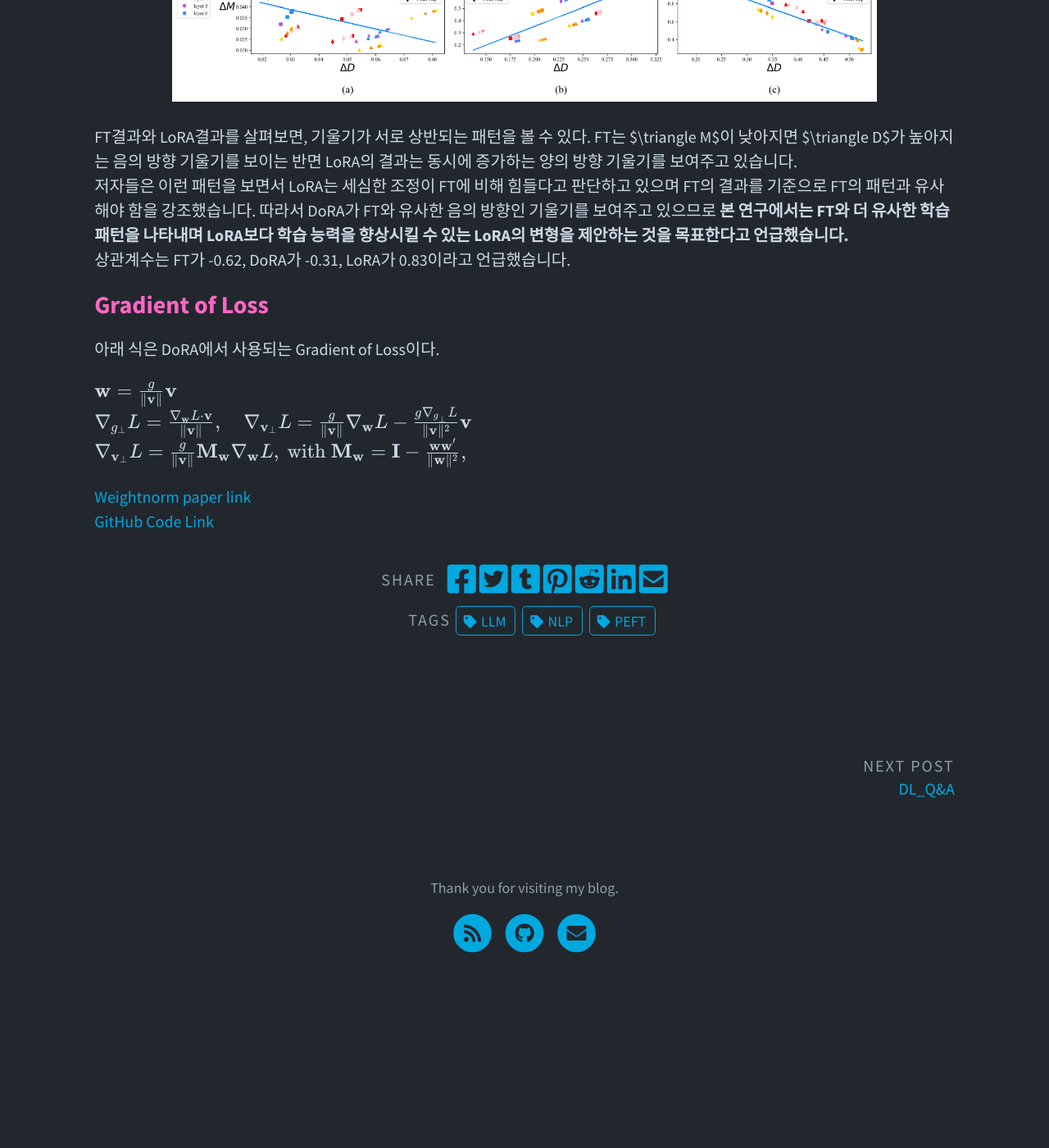
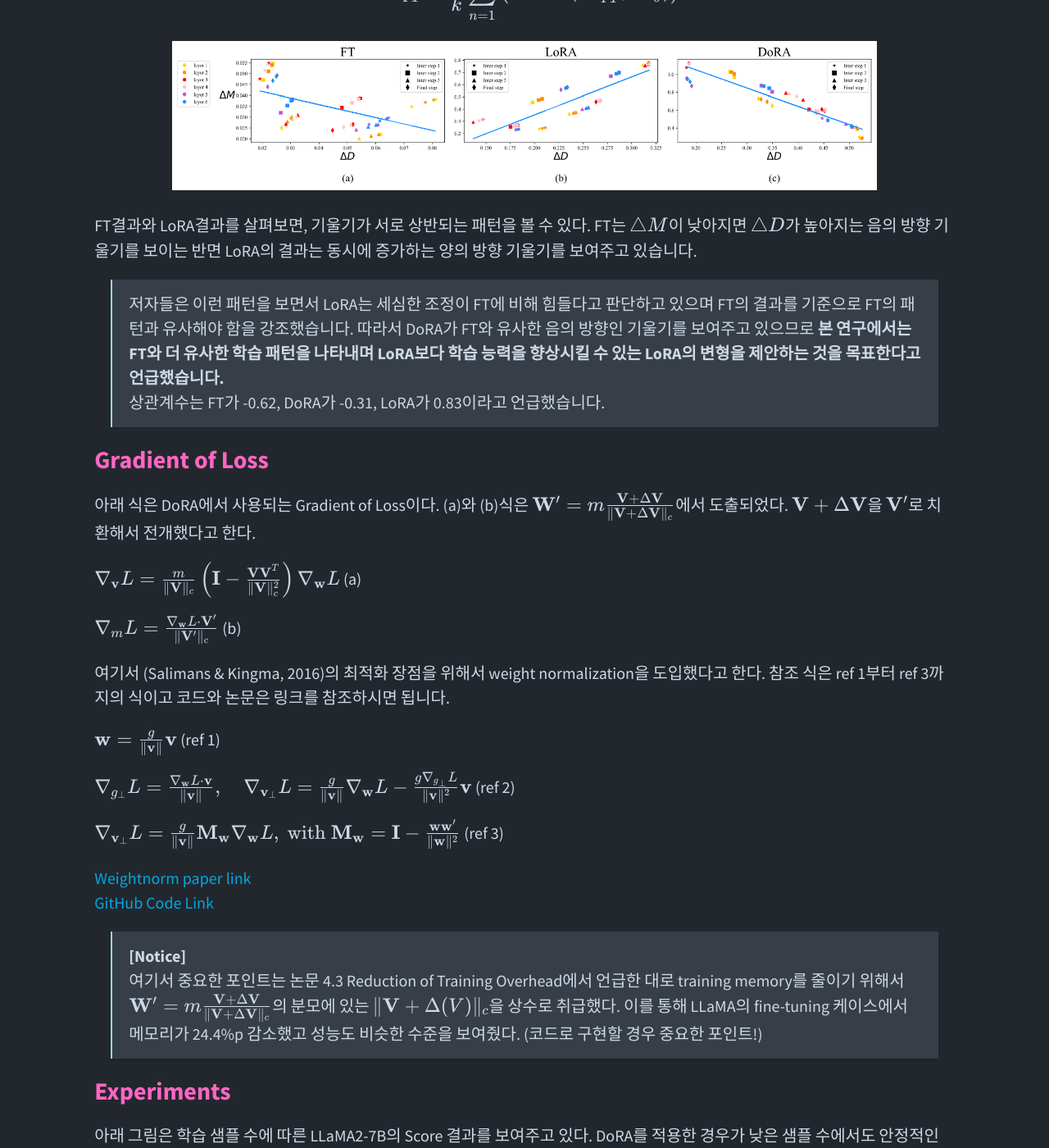
Before and after one commit to sooyoung-wind/sooyoung-wind.github.io, a Jekyll site: the page built from _posts/post_2024/202402/2024-02-19-paper_review.md, in a window 1280 px wide and 1400 px high, scrolled down 2614 px. Shown: the whole window at 82% size. Built offline with Jekyll 4.4.1, drawn with Linux system fonts in a browser that asks for light colours; some web fonts are replaced; a script that is not in the unit is left out; comment, search, counter and statistics services are not loaded; before the commit the page ends 3814 px from its top, so only the background shows below that; some of the changed text lies outside the part shown.

Commit message:
:wrench: fix and update blog

```diff
--- a/_posts/post_2024/202402/2024-02-19-paper_review.md
+++ b/_posts/post_2024/202402/2024-02-19-paper_review.md
@@ -8,11 +8,14 @@
   priority : 1.0
 ---
 
+논문 리뷰입니다. 논문 제목은 DoRA, Weight-Decomposed Low-Rank Adaptation입니다. LoRA에서 발전된 PEFT 계열 방법론으로 Direction vector와 Magnitude vector를 도입해서 성능을 개선한 연구입니다.
+
+---
+
 논문 제목 : DoRA, Weight-Decomposed Low-Rank Adaptation
 저널 : ARXIV
-URL : https://arxiv.org/abs/2402.09353
-요약
-LoRA에서 발전된 PEFT 계열 방법론, Direction vector와 Magnitude vector를 도입해서 성능을 개선한 연구
+URL : [https://arxiv.org/abs/2402.09353](https://arxiv.org/abs/2402.09353)
+요약 : LoRA에서 발전된 PEFT 계열 방법론, Direction vector와 Magnitude vector를 도입해서 성능을 개선한 연구
 
 
 ----
@@ -38,7 +41,7 @@
 - SVD(Singular Value Decomposition)을 활용한 LoRA 등 다양하게 파생된 LoRA가 있음[(SVD 관련 블로그)](https://darkpgmr.tistory.com/106)
 
 ### DoRA 구조
-DoRA는 LoRA의 구조를 포함한 형태로 이루어져 있다. 크게 Magnitude, Direction의 용어를 사용해서 2개의 학습 영역을 구분했다. Magnitude는 컬럼 방향($R^d$)을 1차원으로 축소하는 과정이다. decompose에 의해 벡터의 크기를 나눠주기 때문에 단위 벡터로 변환되고 이 단위 벡터는 $m$ 벡터에 의해 다시 scaling up된다. 즉, 각 $R_d$ 방향에 해당하는 벡터들을 기준으로 가중치의 방향성만 유지한 다음 $m$ 벡터의 스칼라 만큼 벡터의 크기를 재정렬하는 개념이라고 볼 수 있다.
+DoRA는 LoRA의 구조를 포함한 형태로 이루어져 있다. 크게 Magnitude, Direction의 용어를 사용해서 2개의 학습 영역을 구분했다. Magnitude는 컬럼 방향($$R^d$$)을 1차원으로 축소하는 과정이다. decompose에 의해 벡터의 크기를 나눠주기 때문에 단위 벡터로 변환되고 이 단위 벡터는 $$m$$ 벡터에 의해 다시 scaling up된다. 즉, 각 $$R_d$$ 방향에 해당하는 벡터들을 기준으로 가중치의 방향성만 유지한 다음 $$m$$ 벡터의 스칼라 만큼 벡터의 크기를 재정렬하는 개념이라고 볼 수 있다.
 Direction 벡터의 내부는 LoRA 구조를 따르고 있어서 동일한 구조로 구성되었다.
 
 $$W = m {V \over \lvert \lvert V \rvert \rvert_c}$$
@@ -47,29 +50,49 @@
 
 ### Weight Decomposition Analysis
 
-$\triangle M$은 규모(magnitude vector)에 대한 사전 훈련 모델의 weight 값과 fine-tuning weight 값의 차이를 나타냅니다. $\triangle D$ 는 방향(direction vector)에 대한 pre-trained weight $W_0$ 과 fine-turning weight $W_{FT}$  값 차이를 의미합니다. 이러한 방법으로 LoRA와 DoRA도 계산하여 아래 그림과 같이 분석했습니다.
-$\triangle M$은 MAE와 같은 개념으로 값이 0에 가까울 수록 차이가 없고 $\triangle D$은 상관계수와 같은 개념으로 cos 유사도(실제로는 $1-cos$ 으로 계산)가 계산되고 있어서 0에 가까울 수록 유사성이 높습니다.
+$$\triangle M$$은 규모(magnitude vector)에 대한 사전 훈련 모델의 weight 값과 fine-tuning weight 값의 차이를 나타냅니다. $$\triangle D$$ 는 방향(direction vector)에 대한 pre-trained weight $$W_0$$ 과 fine-turning weight $$W_{FT}$$  값 차이를 의미합니다. 이러한 방법으로 LoRA와 DoRA도 계산하여 아래 그림과 같이 분석했습니다.
+$$\triangle M$$은 MAE와 같은 개념으로 값이 0에 가까울 수록 차이가 없고 $$\triangle D$$은 상관계수와 같은 개념으로 cos 유사도(실제로는 $$1-cos$$ 으로 계산)가 계산되고 있어서 0에 가까울 수록 유사성이 높습니다.
 
 $$\Delta M_{FT}^{t} = \frac{1}{k} \sum_{n=1}^{k} \left | m_{FT}^{n,t} - m_{0}^{n} \right |$$
 
-$$\Delta D_{FT}^{t} = \frac{1}{k} \sum_{n=1}^{k} \left( 1 - \cos(\mathbf{W}_{FT}^{n,t}, \mathbf{W}_{0}^{n}) \right)
-$$
+$$\Delta D_{FT}^{t} = \frac{1}{k} \sum_{n=1}^{k} \left( 1 - \cos(\mathbf{W}_{FT}^{n,t}, \mathbf{W}_{0}^{n}) \right)$$
 
 ![그림](/assets/img/my_photo/Post_20240219_2.png)
 
-FT결과와 LoRA결과를 살펴보면, 기울기가 서로 상반되는 패턴을 볼 수 있다. FT는 $\triangle M$이 낮아지면 $\triangle D$가 높아지는 음의 방향 기울기를 보이는 반면 LoRA의 결과는 동시에 증가하는 양의 방향 기울기를 보여주고 있습니다.
-저자들은 이런 패턴을 보면서 LoRA는 세심한 조정이 FT에 비해 힘들다고 판단하고 있으며 FT의 결과를 기준으로 FT의 패턴과 유사해야 함을 강조했습니다. 따라서 DoRA가 FT와 유사한 음의 방향인 기울기를 보여주고 있으므로 **본 연구에서는 FT와 더 유사한 학습 패턴을 나타내며 LoRA보다 학습 능력을 향상시킬 수 있는 LoRA의 변형을 제안하는 것을 목표한다고 언급했습니다.**
+FT결과와 LoRA결과를 살펴보면, 기울기가 서로 상반되는 패턴을 볼 수 있다. FT는 $$\triangle M$$이 낮아지면 $$\triangle D$$가 높아지는 음의 방향 기울기를 보이는 반면 LoRA의 결과는 동시에 증가하는 양의 방향 기울기를 보여주고 있습니다.
+> 저자들은 이런 패턴을 보면서 LoRA는 세심한 조정이 FT에 비해 힘들다고 판단하고 있으며 FT의 결과를 기준으로 FT의 패턴과 유사해야 함을 강조했습니다. 따라서 DoRA가 FT와 유사한 음의 방향인 기울기를 보여주고 있으므로 **본 연구에서는 FT와 더 유사한 학습 패턴을 나타내며 LoRA보다 학습 능력을 향상시킬 수 있는 LoRA의 변형을 제안하는 것을 목표한다고 언급했습니다.**
 상관계수는 FT가 -0.62, DoRA가 -0.31, LoRA가 0.83이라고 언급했습니다.
 
 
 ### Gradient of Loss
-아래 식은 DoRA에서 사용되는 Gradient of Loss이다.
+아래 식은 DoRA에서 사용되는 Gradient of Loss이다. (a)와 (b)식은 $$\mathbf{W}' = m \frac{\mathbf{V} + \Delta \mathbf{V}}{\| \mathbf{V} + \Delta \mathbf{V} \|_{c}}$$에서 도출되었다.  $$\mathbf{V} + \Delta \mathbf{V}$$을 $$\mathbf{V}'$$로 치환해서 전개했다고 한다.
 
-$$\mathbf{w} = \frac{g}{\|\mathbf{v}\|} \mathbf{v}$$
-$$\nabla_{g_{\perp}} L = \frac{\nabla_{\mathbf{w}} L \cdot \mathbf{v}}{\|\mathbf{v}\|}, \quad \nabla_{\mathbf{v}_{\perp}} L = \frac{g}{\|\mathbf{v}\|} \nabla_{\mathbf{w}} L - \frac{g \nabla_{g_{\perp}} L}{\|\mathbf{v}\|^2} \mathbf{v}
-$$
-$$\nabla_{\mathbf{v}_{\perp}} L = \frac{g}{\|\mathbf{v}\|} \mathbf{M}_{\mathbf{w}} \nabla_{\mathbf{w}} L, \text{ with } \mathbf{M}_{\mathbf{w}} = \mathbf{I} - \frac{\mathbf{w}\mathbf{w}'}{\|\mathbf{w}\|^2},
-$$
+$$\nabla_{\mathbf{v}} L = \frac{m}{\|\mathbf{V}\|_{c}} \left( \mathbf{I} - \frac{\mathbf{V}\mathbf{V}^{T}}{\|\mathbf{V}\|_{c}^2} \right) \nabla_{\mathbf{w}} L$$  (a)
+
+$$\nabla_{m} L = \frac{\nabla_{\mathbf{w}} L \cdot \mathbf{V}'}{\| \mathbf{V}' \|_{c}}
+$$      (b)
+
+여기서 (Salimans & Kingma, 2016)의 최적화 장점을 위해서 weight normalization을 도입했다고 한다. 참조 식은 ref 1부터 ref 3까지의 식이고 코드와 논문은 링크를 참조하시면 됩니다.
+
+$$\mathbf{w} = \frac{g}{\|\mathbf{v}\|} \mathbf{v}$$      (ref 1)
+
+$$\nabla_{g_{\perp}} L = \frac{\nabla_{\mathbf{w}} L \cdot \mathbf{v}}{\|\mathbf{v}\|}, \quad \nabla_{\mathbf{v}_{\perp}} L = \frac{g}{\|\mathbf{v}\|} \nabla_{\mathbf{w}} L - \frac{g \nabla_{g_{\perp}} L}{\|\mathbf{v}\|^2} \mathbf{v}$$  (ref 2)
+
+$$\nabla_{\mathbf{v}_{\perp}} L = \frac{g}{\|\mathbf{v}\|} \mathbf{M}_{\mathbf{w}} \nabla_{\mathbf{w}} L, \text{ with } \mathbf{M}_{\mathbf{w}} = \mathbf{I} - \frac{\mathbf{w}\mathbf{w}'}{\|\mathbf{w}\|^2}$$    (ref 3)
 
 [Weightnorm paper link](https://proceedings.neurips.cc/paper/2016/file/ed265bc903a5a097f61d3ec064d96d2e-Paper.pdf)
 [GitHub Code Link](https://github.com/openai/weightnorm)
+
+> **[Notice]**
+> 여기서 중요한 포인트는 논문 4.3 Reduction of Training Overhead에서 언급한 대로 training memory를 줄이기 위해서 $$\mathbf{W}' = m \frac{\mathbf{V} + \Delta \mathbf{V}}{\| \mathbf{V} + \Delta \mathbf{V} \|_{c}}$$의 분모에 있는 $$\| \mathbf{V} + \Delta \mathbf(V)\|_c$$을 상수로 취급했다. 이를 통해 LLaMA의 fine-tuning 케이스에서 메모리가 24.4%p 감소했고 성능도 비슷한 수준을 보여줬다. (코드로 구현할 경우 중요한 포인트!)
+
+### Experiments
+아래 그림은 학습 샘플 수에 따른 LLaMA2-7B의 Score 결과를 보여주고 있다. DoRA를 적용한 경우가 낮은 샘플 수에서도 안정적인 Score를 보여주었다.
+
+![그림](/assets/img/my_photo/Post_20240219_3.png)
+
+논문에서 Rank r에 따라 정확도를 평가했는데 LoRA는 Rank에 의한 정확도 편차가 존재했는데 DoRA는 Rank에 의한 정확도 변동성이 적음을 확인할 수 있었다.
+
+![그림](/assets/img/my_photo/Post_20240219_4.png)
+
+> 모델 강건성(Robustness)에 대해서 DoRA가 LoRA보다 좋다고 주장하고 있는 논문이였다. 추가적으로 논문 저자는 directional update가 magnitude update보다 훈련해야할 파라미터가 많으므로 동시에 direction 과 magnitude를 학습하는 것 보다는 magnitude만을 학습해서 개선의 여지가 있는지 확인할 필요성이 있다고 언급하였다.
```
